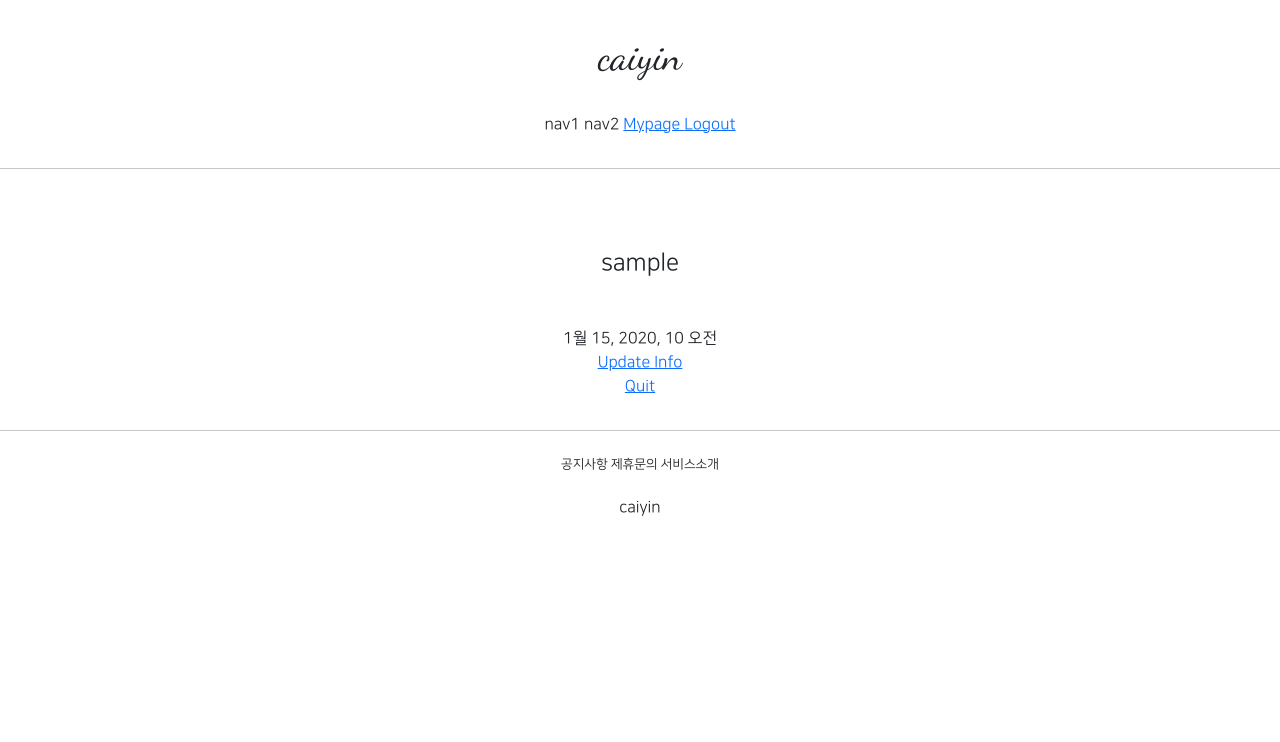
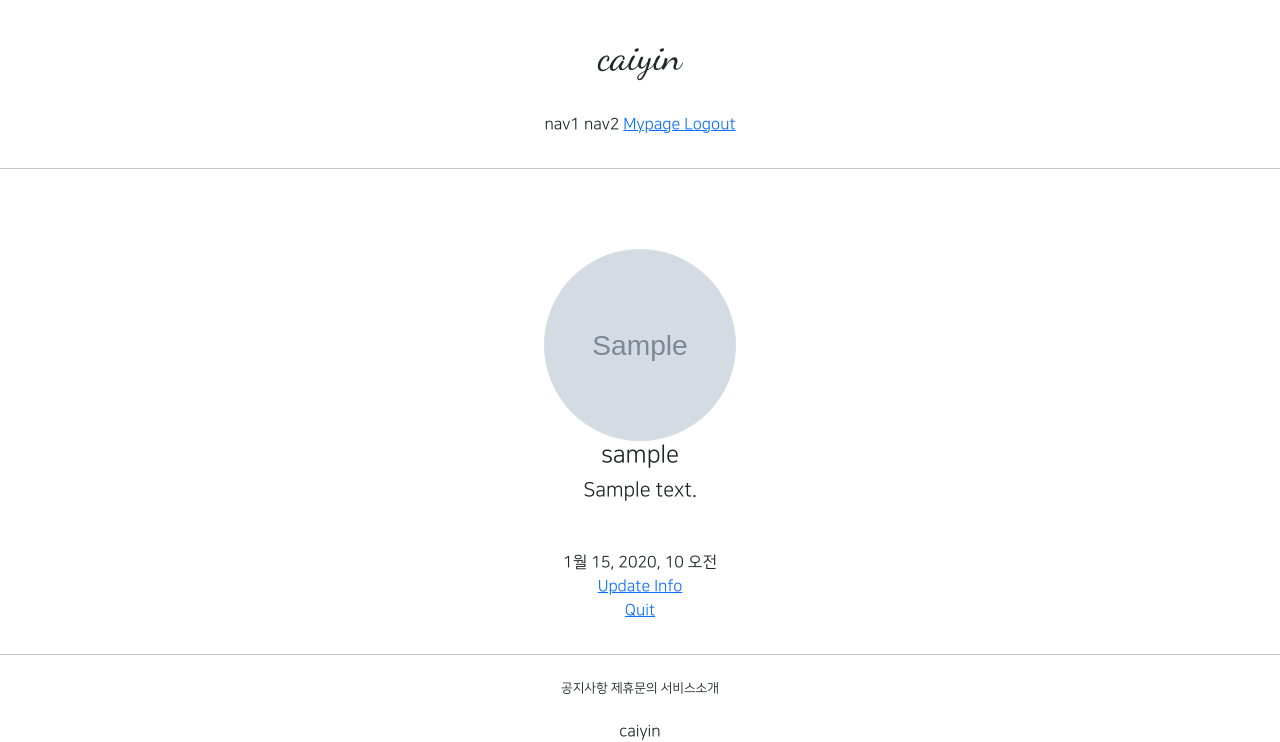
Before and after one commit to caiyin0211/gis, a Django app: page /accounts/detail/1 in a window 1280 px wide. Shown: the top 742 px of the page. Run offline with Django 3.2, Linux system fonts and the light colour scheme; a user stored in the database is signed in; tables that the repository leaves empty hold one stand-in row (values such as "Sample post"); grey boxes marked "Sample" are stand-in pictures; parts of the project's set-up code (start-up, migrations or seed data) failed here and were passed over; some libraries are stand-ins or nearby versions.

Commit message:
7/27 commit2

```diff
--- a/accountapp/templates/accountapp/detail.html
+++ b/accountapp/templates/accountapp/detail.html
@@ -4,7 +4,19 @@
 
     <div class="text-center mw-500 m-auto">
         <div class="m-5">
-            <h4> {{ target_user.username }} </h4>
+            {% if target_user.profile %}
+                <img src="{{ target_user.profile.image.url }}"
+                     class="profile_image"
+                     alt="profile image">
+            <h4> {{ target_user.profile.nickname }} </h4>
+                <h5> {{ target_user.profile.message }}</h5>
+            {% else %}
+            <h4>
+                <a href="{% url 'profileapp:create' %}">
+                    Create Profile
+                </a>
+            </h4>
+            {% endif %}
 
         </div>
         <div>
--- a/djangoProject/urls.py
+++ b/djangoProject/urls.py
@@ -13,6 +13,8 @@ Including another URLconf
     1. Import the include() function: from django.urls import include, path
     2. Add a URL to urlpatterns:  path('blog/', include('blog.urls'))
 """
+from django.conf import settings
+from django.conf.urls.static import static
 from django.contrib import admin
 from django.urls import path, include
 
@@ -20,4 +22,4 @@ urlpatterns = [
     path('admin/', admin.site.urls),
     path('accounts/', include('accountapp.urls')),
     path('profiles/', include('profileapp.urls')),
-]
+] + static(settings.MEDIA_URL, document_root=settings.MEDIA_ROOT)
--- a/static/base.css
+++ b/static/base.css
@@ -15,3 +15,11 @@
     max-width: 500px;
     padding: 1rem 1.5rem;
 }
+
+.profile_image {
+    height: 12rem;
+    width: 12rem;
+    border-radius: 20rem;
+    object-fit: cover;
+
+}
```
